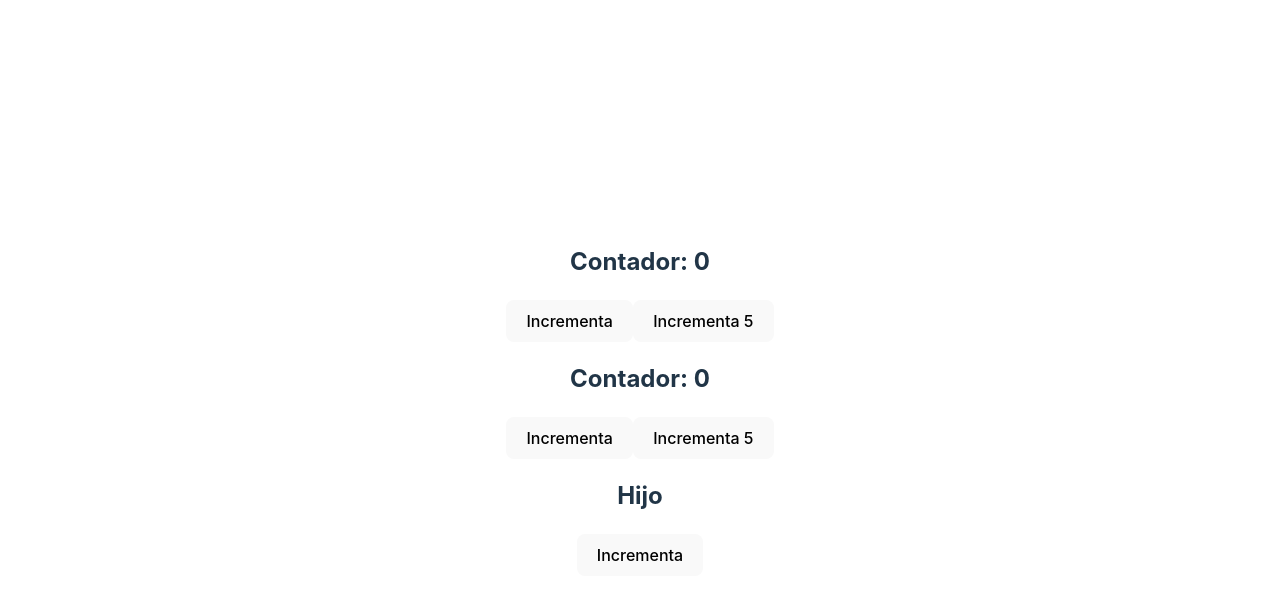
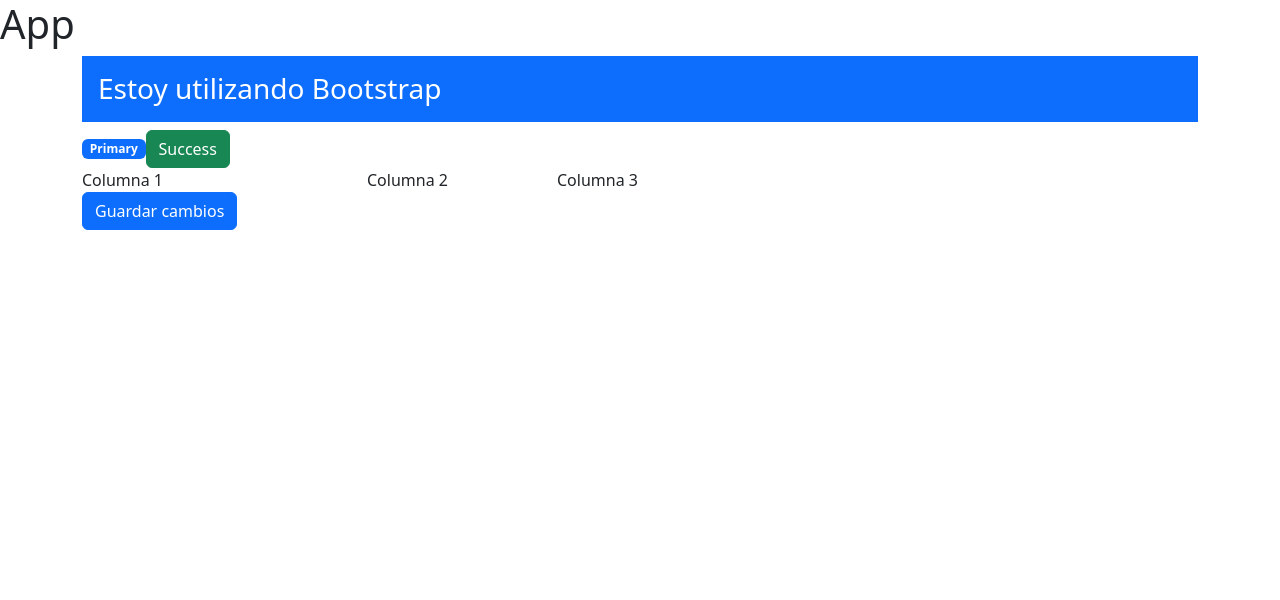
Before and after one commit to gorkavillara/react-g1-junio-2023, a React (Vite) app: page / in a window 1280 px wide. Shown: the top 600 px of the page. Built offline with nearby package versions, Linux system fonts and the light colour scheme.

Commit message:
Tema 11 - Bootstrap

```diff
--- a/package.json
+++ b/package.json
@@ -14,6 +14,7 @@
     "@tanstack/react-query": "^4.29.19",
     "@tanstack/react-query-devtools": "^4.29.19",
     "axios": "^1.4.0",
+    "bootstrap": "^5.3.0",
     "formik": "^2.4.2",
     "react": "^18.2.0",
     "react-dom": "^18.2.0",
--- a/src/App.tsx
+++ b/src/App.tsx
@@ -1,18 +1,11 @@
-import "./App.scss"
-import Contador from "./views/Contador/Contador"
-import ContadorContextProvider from "./contexts/ContadorContextProvider"
-import Hijo from "./components/Hijo"
+import "./Custom.scss"
+import Bootstrap from "./views/Bootstrap/Bootstrap"
 
 function App() {
     return (
         <>
-            <div className="contadores">
-                <ContadorContextProvider>
-                    <Contador />
-                    <Contador />
-                    <Hijo isDarkMode />
-                </ContadorContextProvider>
-            </div>
+            <h1>App</h1>
+            <Bootstrap />
         </>
     )
 }
--- /dev/null
+++ b/src/Custom.scss
@@ -0,0 +1,6 @@
+@import "../node_modules/bootstrap/scss/bootstrap";
+
+$bs-success: #192987;
+$bs-success-rgb: rgb(25, 41, 135);
+
+$success: #192987;
--- a/src/main.tsx
+++ b/src/main.tsx
@@ -1,7 +1,9 @@
 // import React from "react"
 import ReactDOM from "react-dom/client"
-import "./index.css"
 import App from "./App"
+// import "./index.css"
+// import "bootstrap/dist/css/bootstrap.min.css"
+import "bootstrap/dist/js/bootstrap.min.js"
 
 ReactDOM.createRoot(document.getElementById("root") as HTMLElement).render(
     <App />
--- /dev/null
+++ b/src/views/Bootstrap/Bootstrap.tsx
@@ -0,0 +1,21 @@
+import React from "react"
+import Modal from "./Modal"
+
+const Bootstrap = () => {
+    return (
+        <div className="container">
+            <p className="h3 text-bg-primary p-3">Estoy utilizando Bootstrap</p>
+            <span className="badge text-bg-primary">Primary</span>
+            <button type="button" className="btn btn-success">Success</button>
+            <div className="row">
+                <div className="col-md-6 col-xl-3">Columna 1</div>
+                <div className="col-6 col-md-2">Columna 2</div>
+                <div className="col-6 col-md-4">Columna 3</div>
+            </div>
+
+            <Modal />
+        </div>
+    )
+}
+
+export default Bootstrap
--- /dev/null
+++ b/src/views/Bootstrap/Modal.tsx
@@ -0,0 +1,58 @@
+import React from "react"
+
+const Modal = () => {
+    return (
+        <div>
+            <button
+                type="button"
+                className="btn btn-primary"
+                data-bs-toggle="modal"
+                data-bs-target="#exampleModal"
+            >
+                Guardar cambios
+            </button>
+
+            <div
+                className="modal fade"
+                id="exampleModal"
+                tabIndex={-1}
+                aria-labelledby="exampleModalLabel"
+                aria-hidden="true"
+            >
+                <div className="modal-dialog">
+                    <div className="modal-content">
+                        <div className="modal-header">
+                            <h1
+                                className="modal-title fs-5"
+                                id="exampleModalLabel"
+                            >
+                                ¿Estás seguro?
+                            </h1>
+                            <button
+                                type="button"
+                                className="btn-close"
+                                data-bs-dismiss="modal"
+                                aria-label="Close"
+                            ></button>
+                        </div>
+                        <div className="modal-body">...</div>
+                        <div className="modal-footer">
+                            <button
+                                type="button"
+                                className="btn btn-secondary"
+                                data-bs-dismiss="modal"
+                            >
+                                Close
+                            </button>
+                            <button type="button" className="btn btn-primary">
+                                Save changes
+                            </button>
+                        </div>
+                    </div>
+                </div>
+            </div>
+        </div>
+    )
+}
+
+export default Modal
```
Also changed, not shown: 1 other file (tests, documents, lock files or other folders).
